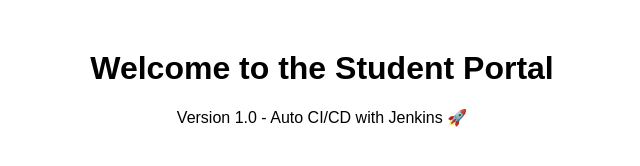
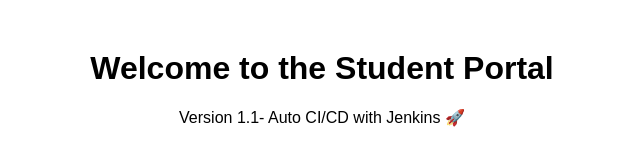
Before and after one commit to sathana-15/Devops-Jenkins-Practical, a plain HTML site: page index.html in a window 1280 px wide. Shown: the full height of the page, 318-958 px from the left. Drawn offline with Linux system fonts and the light colour scheme.

Commit message:
Update index.html

```diff
--- a/index.html
+++ b/index.html
@@ -5,6 +5,6 @@
 </head>
 <body style="font-family: Arial; text-align:center; margin-top:50px;">
     <h1>Welcome to the Student Portal</h1>
-    <p>Version 1.0 - Auto CI/CD with Jenkins 🚀</p>
+    <p>Version 1.1- Auto CI/CD with Jenkins 🚀</p>
 </body>
 </html>
```
